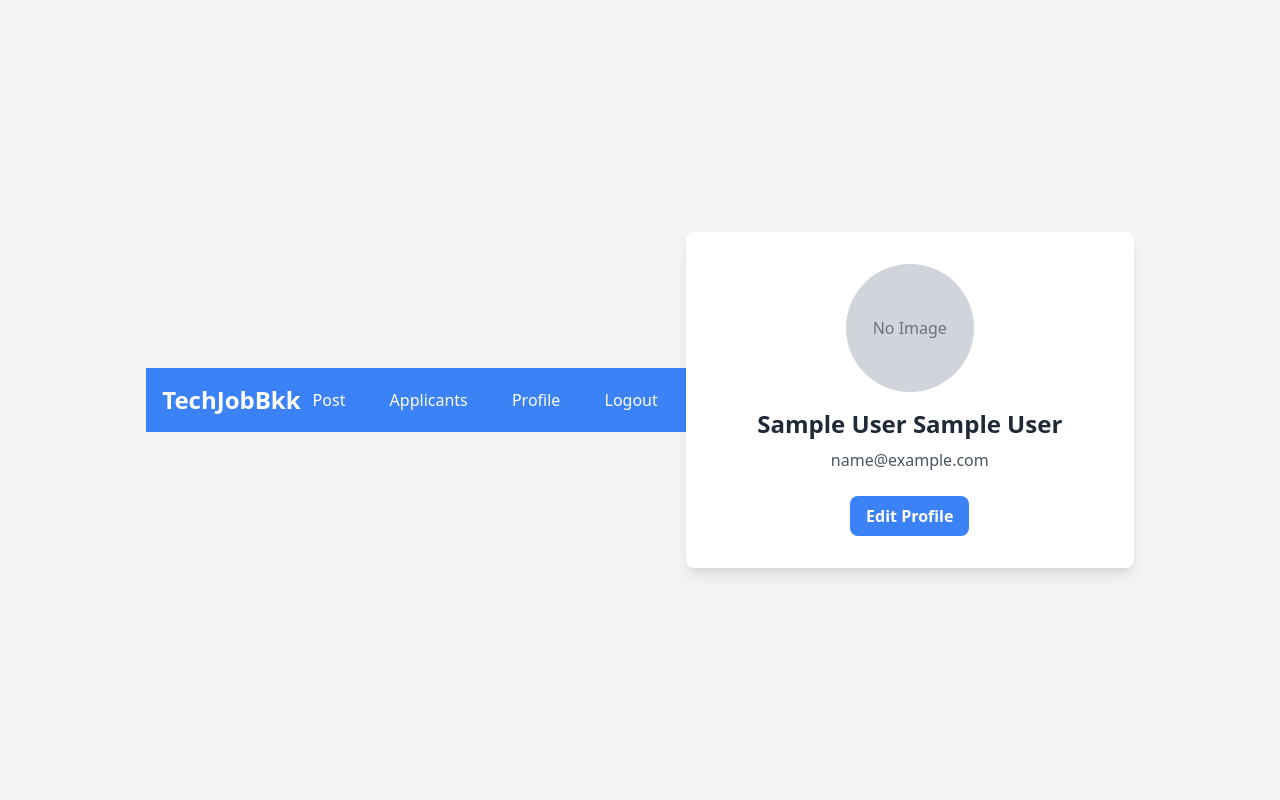
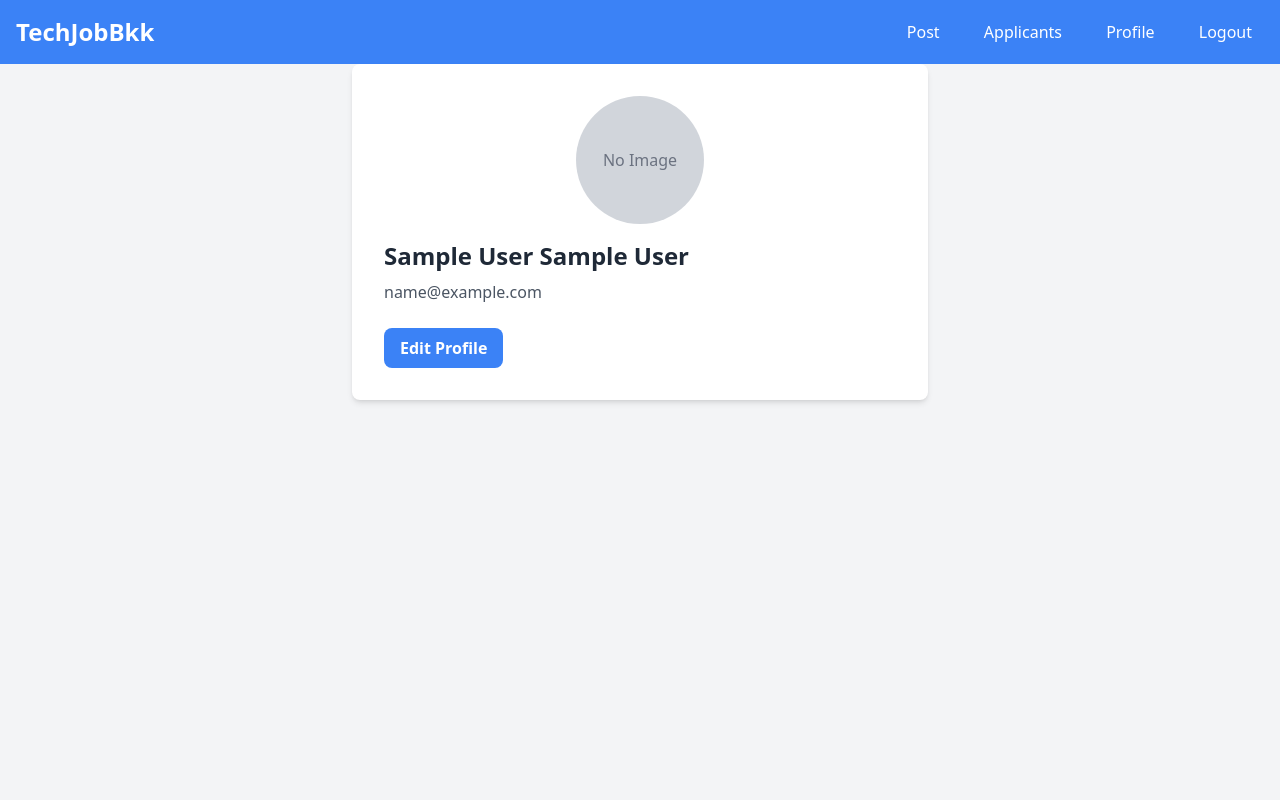
Before and after one commit to justnapinn/TechJobBKK_Prohect, a PHP site: page /profile.php in a window 1280 px wide. Run offline with PHP 8.4, Linux system fonts and the light colour scheme; the visitor is signed in with stand-in values (Sample User, id 1); some libraries are stand-ins or nearby versions.

Commit message:
feat: style div

```diff
--- a/profile.php
+++ b/profile.php
@@ -26,10 +26,9 @@ $user_data = $result->fetch_assoc();
     <title>User Profile</title>
     <script src="https://cdn.tailwindcss.com"></script>
 </head>
-<body class="bg-gray-100 min-h-screen flex items-center justify-center">
+<body class="bg-gray-100 min-h-screen items-center justify-center">
 <?php generateNavbar(); ?>
-
-<div class="w-full max-w-md bg-white shadow-lg rounded-lg p-8 text-center">
+<div class="w-full max-w-xl bg-white p-8 rounded-lg shadow-md mx-auto">
     <div class="mb-6">
         <?php if (!empty($user_data['logo'])): ?>
             <img
@@ -51,7 +50,8 @@ $user_data = $result->fetch_assoc();
         </p>
     </div>
 
-    <a href="profileEdit.php" class="inline-block bg-blue-500 hover:bg-blue-700 text-white font-bold py-2 px-4 rounded-lg transition duration-300 ease-in-out transform hover:scale-105">
+    <a href="profileEdit.php"
+       class="inline-block bg-blue-500 hover:bg-blue-700 text-white font-bold py-2 px-4 rounded-lg transition duration-300 ease-in-out transform hover:scale-105">
         Edit Profile
     </a>
 </div>
```
